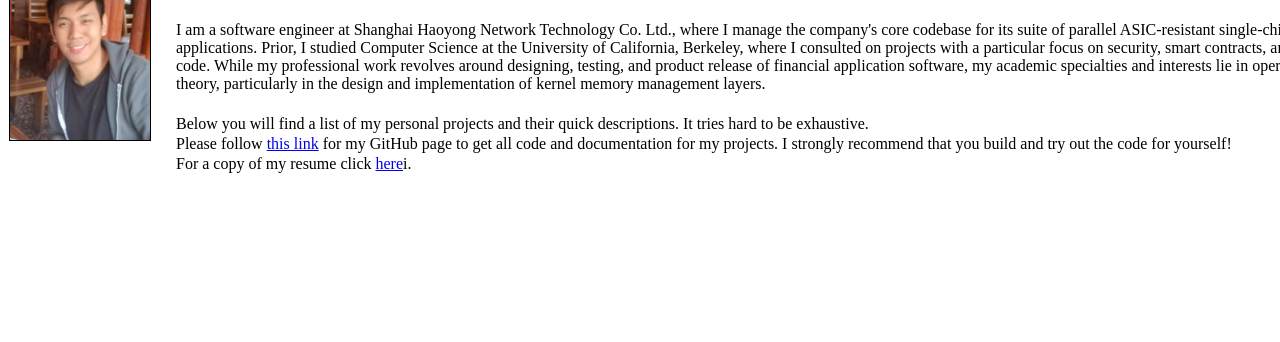
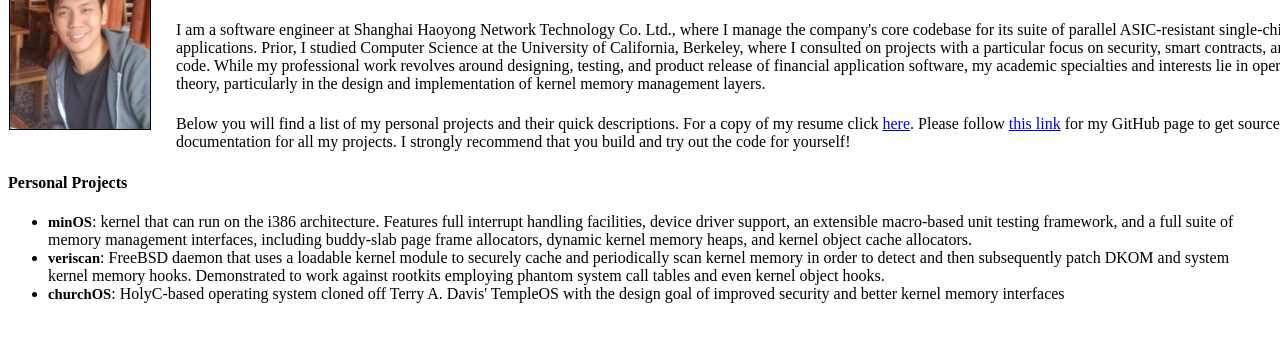
Before and after one commit to silaspsadia/silaspsadia.github.io, a plain HTML site: page index.html in a window 1280 px wide. Shown: the part 78-420 px from the top of the page. Drawn offline with Linux system fonts and the light colour scheme.

Commit message:
Added personal projects list and edited description

```diff
--- a/index.html
+++ b/index.html
@@ -13,12 +13,18 @@
 		<tr><td>&nbsp;</td></tr>
 		<tr><td>I am a software engineer at Shanghai Haoyong Network Technology Co. Ltd., where I manage the company's core codebase for its suite of parallel ASIC-resistant single-chip blockchain applications. Prior, I studied Computer Science at the University of California, Berkeley, where I consulted on projects with a particular focus on security, smart contracts, and low-latency code. While my professional work revolves around designing, testing, and product release of financial application software, my academic specialties and interests lie in operating systems theory, particularly in the design and implementation of kernel memory management layers.</td></tr>
 		<tr><td>&nbsp;</td></tr>
- 		<tr><td>Below you will find a list of my personal projects and their quick descriptions. It tries hard to be exhaustive.</td></tr>
- 		<tr><td>Please follow <a href="http://github.com/silaspsadia">this link</a> for my GitHub page to get all code and documentation for my projects.  I strongly recommend that you build and try out the code for yourself!</td></tr>
- 		<tr><td>For a copy of my resume click <a href="public/resume.pdf"> here</a>i.</td></tr>
+ 		<tr><td>Below you will find a list of my personal projects and their quick descriptions. For a copy of my resume click <a href="public/resume.pdf"> here</a>. Please follow <a href="http://github.com/silaspsadia">this link</a> for my GitHub page to get source code and documentation for all my projects. I strongly recommend that you build and try out the code for yourself!</td></tr>
 		</table>
 	</td></tr>
 </table>
 
+<H4>Personal Projects</H4>
+
+<ul>
+
+	<li> <span style='font-size:11.0pt'><b>minOS</b></span>: kernel that can run on the i386 architecture. Features full interrupt handling facilities, device driver support, an extensible macro-based unit testing framework, and a full suite of memory management interfaces, including buddy-slab page frame allocators, dynamic kernel memory heaps, and kernel object cache allocators.</li>
+	<li> <span style='font-size:11.0pt'><b>veriscan</b></span>: FreeBSD daemon that uses a loadable kernel module to securely cache and periodically scan kernel memory in order to detect and then subsequently patch DKOM and system kernel memory hooks. Demonstrated to work against rootkits employing phantom system call tables and even kernel object hooks.</li>
+	<li> <span style='font-size:11.0pt'><b>churchOS</b></span>: HolyC-based operating system cloned off Terry A. Davis' TempleOS with the design goal of improved security and better kernel memory interfaces</li>
+</ul>
 </body>
 </html>
```
